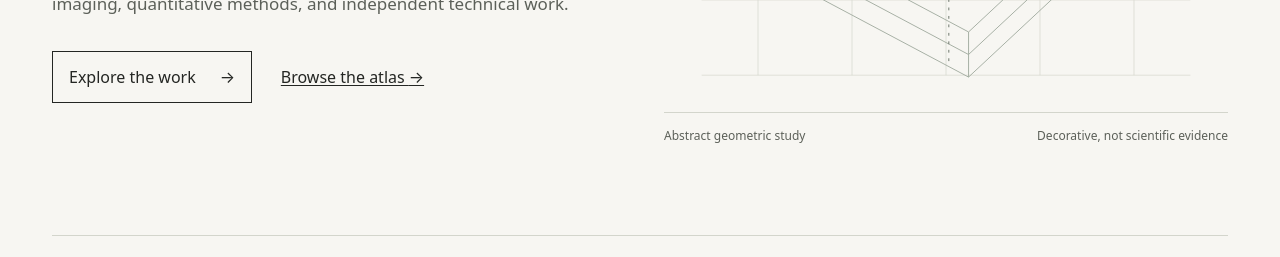
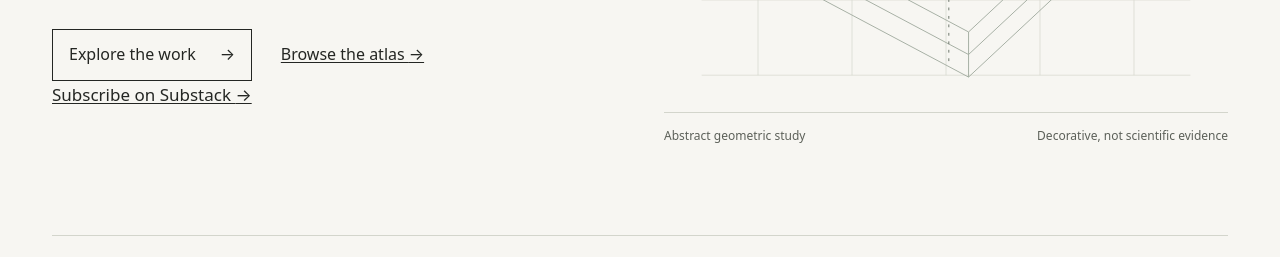
Before and after one commit to nicksisco1932/nicholas-sisco-independent-work, an Astro site: page / in a window 1280 px wide. Shown: the part 543-800 px from the top of the page. Built offline with nearby package versions, Linux system fonts and the light colour scheme; Astro itself is replaced by a stand-in of ours.

Commit message:
Connect portfolio to Substack subscriptions

```diff
--- a/src/components/SiteFooter.astro
+++ b/src/components/SiteFooter.astro
@@ -1,6 +1,6 @@
 <footer class="site-footer">
   <div class="inner">
-    <p class="identity"><strong>Nicholas J. Sisco</strong><br />Independent Research &amp; Engineering</p>
+    <p class="identity"><strong>Nicholas J. Sisco</strong><br />Independent Research &amp; Engineering<br /><a href="https://nicksisco.substack.com/subscribe">Subscribe on Substack</a></p>
     <p class="fine">
       A durable public record of independent scientific and technical work.
       Read-only: no comments, accounts, or submissions.
--- a/src/pages/index.astro
+++ b/src/pages/index.astro
@@ -35,6 +35,7 @@ const collections = [
           <a class="primary-action" href="#projects">Explore the work <span aria-hidden="true">→</span></a>
           <a href={base + 'molecular-physiology.html'}>Browse the atlas <span aria-hidden="true">→</span></a>
         </div>
+        <p><a href="https://nicksisco.substack.com/subscribe">Subscribe on Substack <span aria-hidden="true">→</span></a></p>
       </div>
       <figure class="technical-field">
         <svg viewBox="0 0 600 520" fill="none" aria-hidden="true" focusable="false">
```
